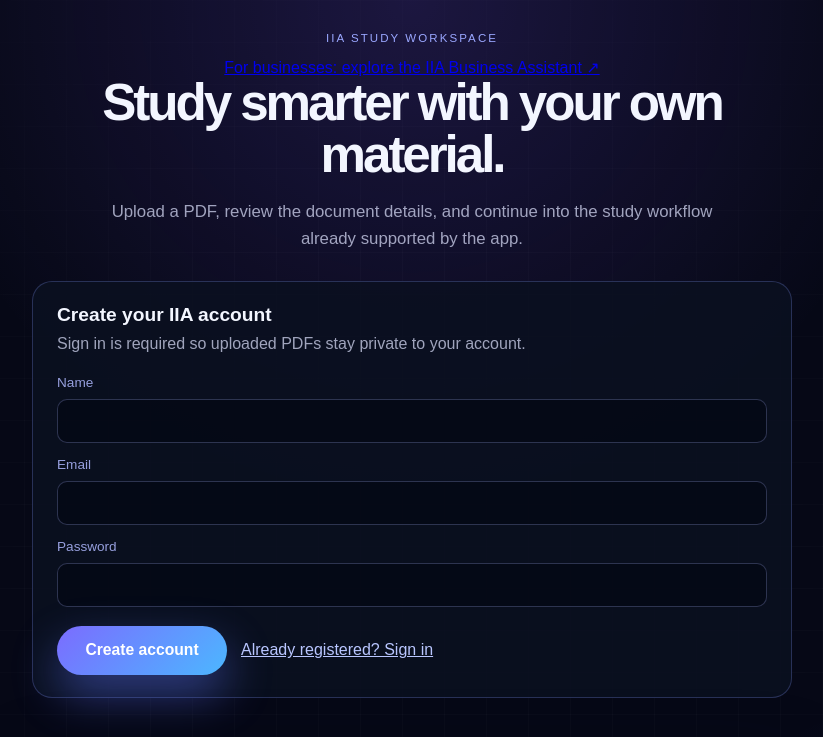
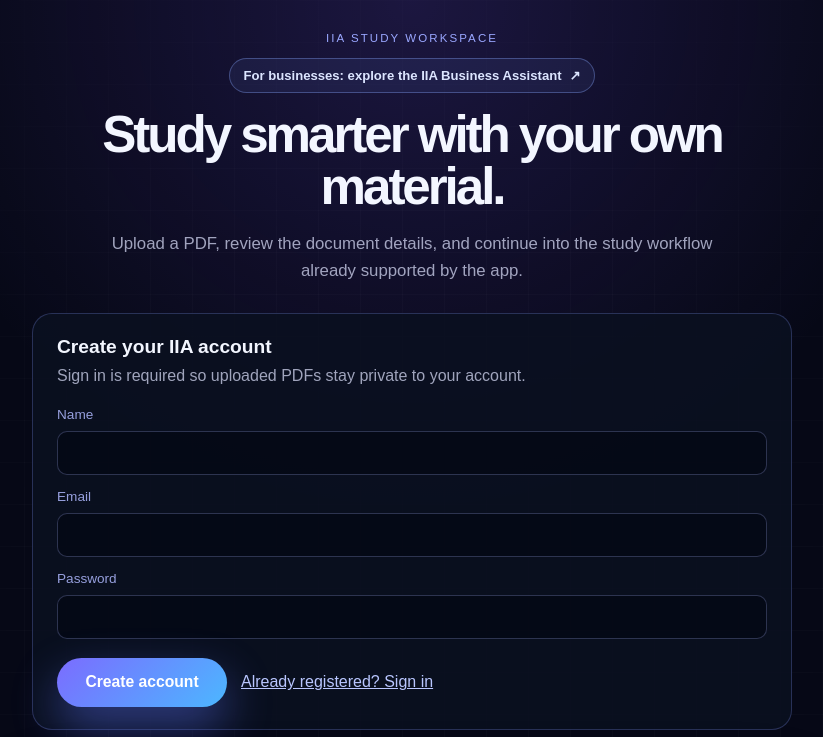
Before and after one commit to Siddahrthgit/Integrated-Intelligence-Agent-IIA-, a Next.js app in the folder apps/web/: page / in a window 1280 px wide. Shown: the top 737 px of the page, without its empty margins (228-1051 px from the left). Built offline with nearby package versions, Linux system fonts and the light colour scheme.

Commit message:
style: add IIA business entry point

```diff
--- a/apps/web/app/globals.css
+++ b/apps/web/app/globals.css
@@ -802,3 +802,27 @@
   .iia-ask-workspace .iia-suggestion { font-size: 1.4rem; }
   .iia-ask-form .iia-chat-input-actions { flex-direction: column; }
 }
+
+/* Business service entry point */
+.iia-business-link {
+  display: inline-flex;
+  align-items: center;
+  gap: 8px;
+  width: fit-content;
+  max-width: 100%;
+  margin: 0 0 16px;
+  padding: 9px 13px;
+  border: 1px solid rgba(139, 168, 255, 0.35);
+  border-radius: 999px;
+  color: #dce5ff;
+  background: rgba(87, 112, 185, 0.13);
+  font-size: 0.82rem;
+  font-weight: 650;
+  text-decoration: none;
+  transition: background 150ms ease, border-color 150ms ease;
+}
+.iia-business-link:hover {
+  background: rgba(87, 112, 185, 0.24);
+  border-color: rgba(139, 168, 255, 0.65);
+}
+.iia-business-link:focus-visible { outline: 2px solid #a9c0ff; outline-offset: 3px; }
```
